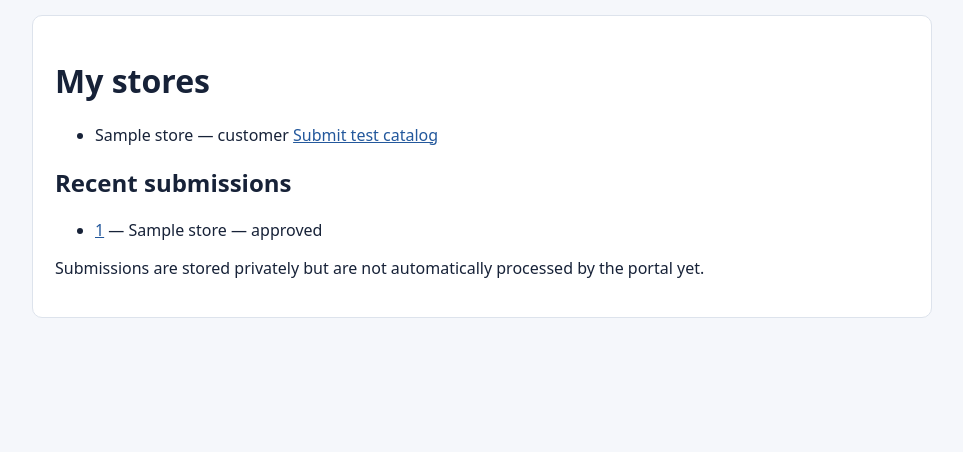
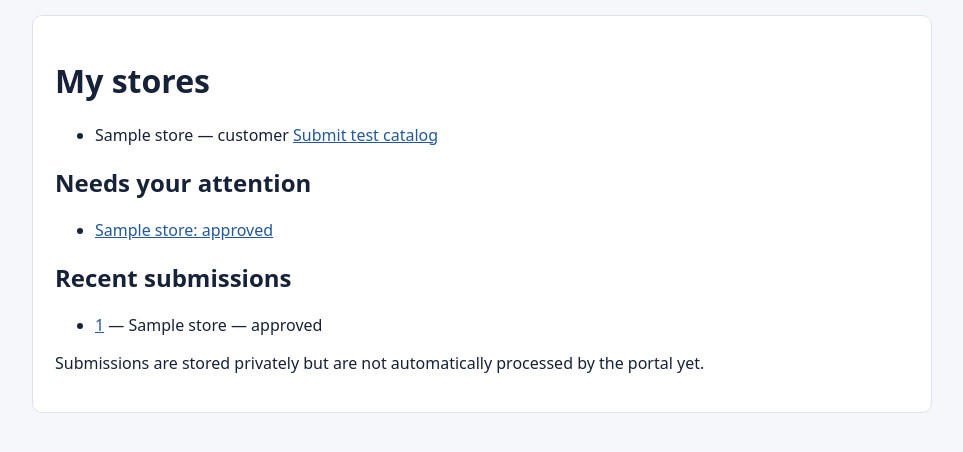
Before and after one commit to ethanmyoung1415-ctrl/V3-Business-, a Django app: template templates/dashboard.html in a window 1280 px wide. Shown: the part 146-598 px from the top of the page, without its empty margins (158-1121 px from the left). Run offline with Django 5.2, Linux system fonts and the light colour scheme; tables that the repository leaves empty hold one stand-in row (values such as "Sample post"); the template is opened without the code that fills it: values that come from a table or form of the project are taken from there, most other values are stand-ins (such as "Sample title", 1, 10 or a date in 2020); data that the repository does not hold is empty; parts of the project's set-up code (start-up, migrations or seed data) failed here and were passed over.

Commit message:
Make unresolved operator issues visible across authorized stores

```diff
--- a/templates/dashboard.html
+++ b/templates/dashboard.html
@@ -3,6 +3,11 @@
 <li>{{ membership.store.name }} — {{ membership.role }}
 <a href="{% url 'submit' membership.store.id %}">Submit test catalog</a></li>
 {% empty %}<li>No stores assigned.</li>{% endfor %}</ul>
+{% if operator_attention %}
+<h2>Needs your attention</h2><ul>{% for job in operator_attention %}
+<li><a href="{% url 'job_detail' job.id %}">{{ job.store.name }}: {{ job.status }}</a></li>
+{% endfor %}</ul>
+{% endif %}
 <h2>Recent submissions</h2><ul>{% for job in jobs %}
 <li><a href="{% url 'job_detail' job.id %}">{{ job.id }}</a> — {{ job.store.name }} — {{ job.status }}</li>
 {% empty %}<li>No submissions.</li>{% endfor %}</ul>
```
